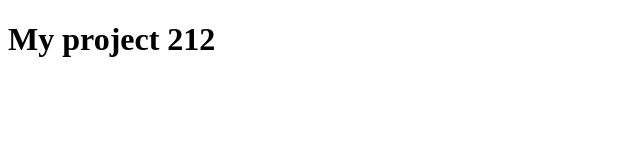
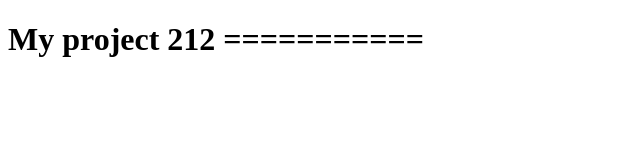
Before and after one commit to Sergey-Bushinskiy/my-project, a plain HTML site: page index.html in a window 1280 px wide. Shown: the whole page, without its empty margins (0-640 px from the left). Drawn offline with Linux system fonts and the light colour scheme.

Commit message:
========== was added

```diff
--- a/index.html
+++ b/index.html
@@ -7,6 +7,6 @@
     <title>My project</title>
 </head>
 <body>
-    <h1>My project 212</h1>
+    <h1>My project 212 ===========</h1>
 </body>
 </html>
```
